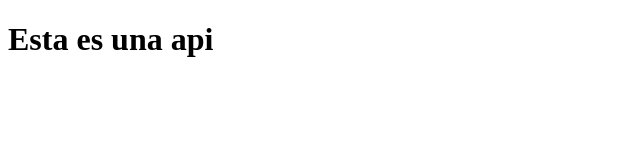
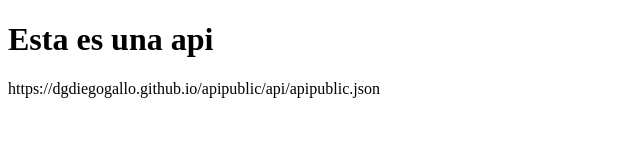
Before and after one commit to DGDiegoGallo/apipublic, a plain HTML site: page index.html in a window 1280 px wide. Shown: the whole page, without its empty margins (0-640 px from the left). Drawn offline with Linux system fonts and the light colour scheme.

Commit message:
link a api

```diff
--- a/index.html
+++ b/index.html
@@ -6,7 +6,7 @@
     <title>Document</title>
 </head>
 <h1>Esta es una api</h1>
-<h2></h2>
+<href>https://dgdiegogallo.github.io/apipublic/api/apipublic.json</href>
 <body>
 
 </body>
```
